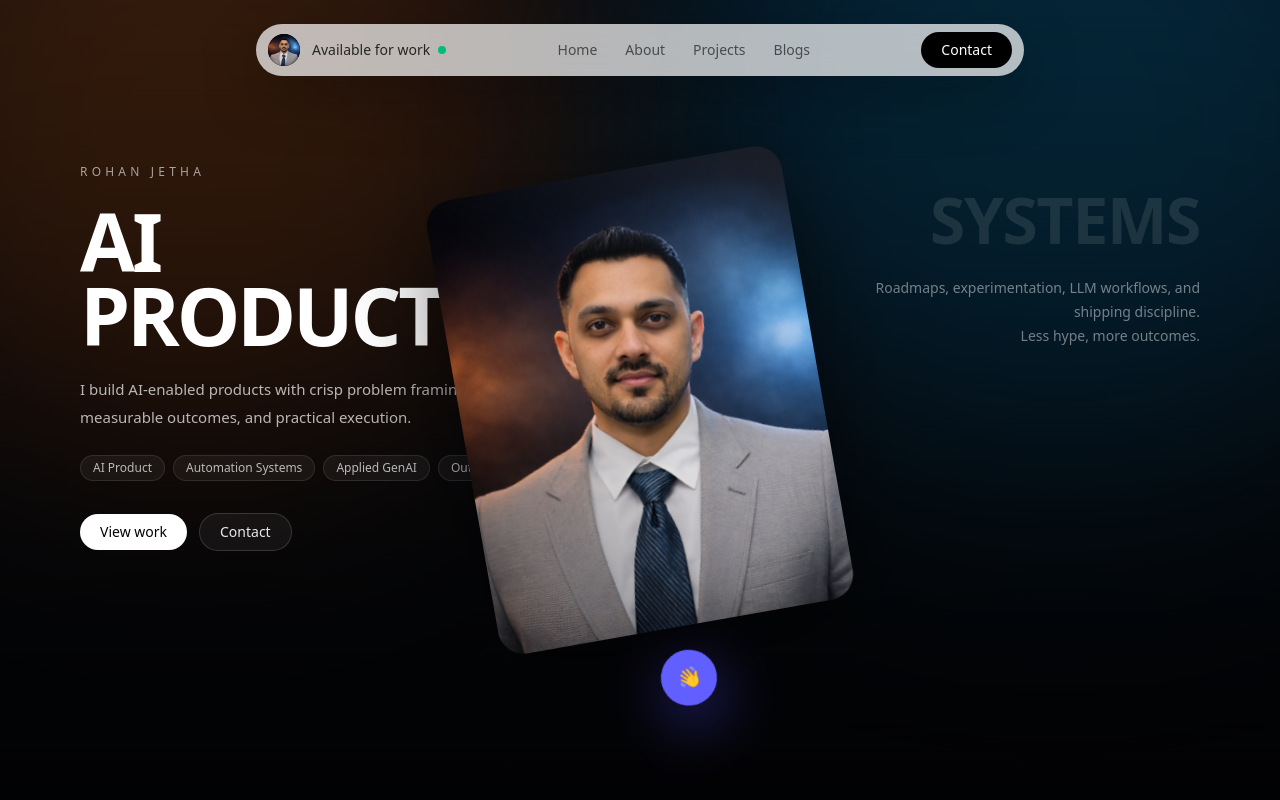
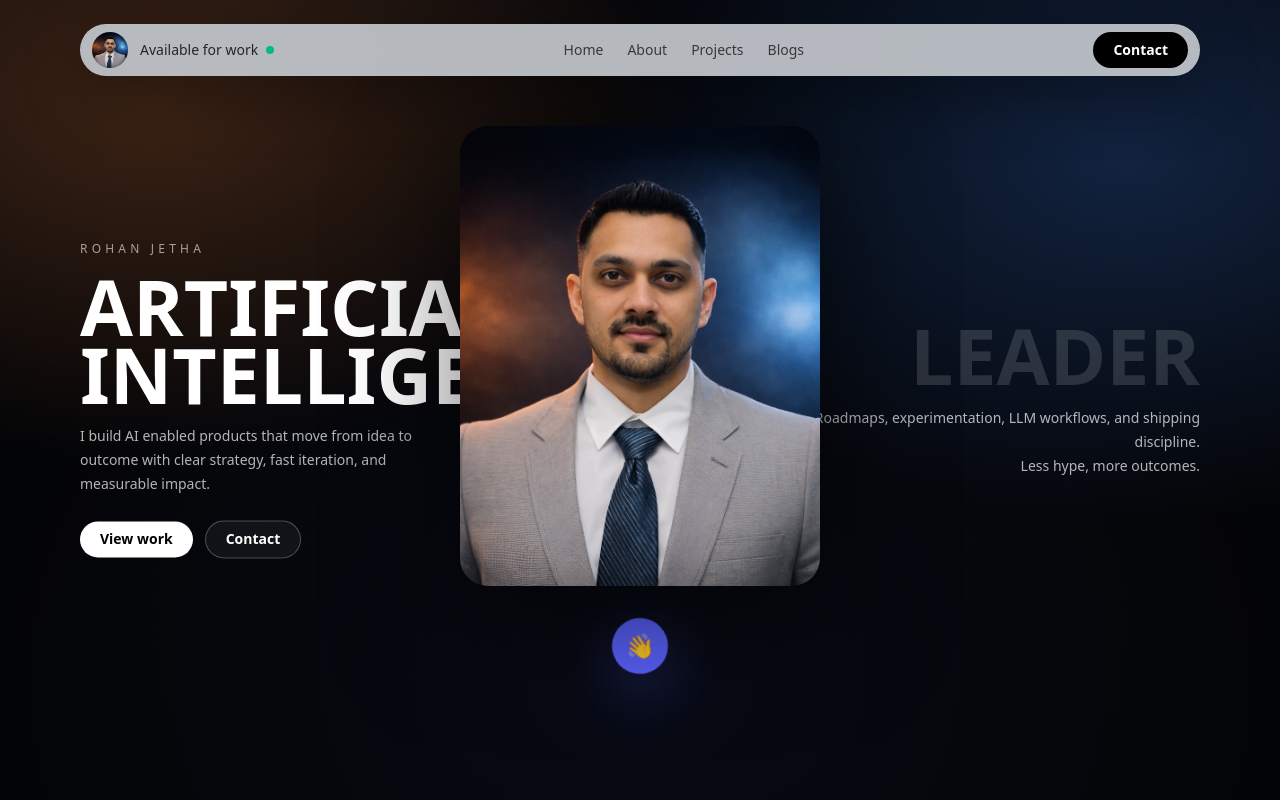
Before and after one commit to Rohan-AI-Enthusiast/portfolio, a Next.js app: page / in a window 1280 px wide. Shown: the top 800 px of the page. Built offline with nearby package versions, Linux system fonts and the light colour scheme.

Commit message:
Update ScrollFrameScene.tsx

```diff
--- a/components/site/ScrollFrameScene.tsx
+++ b/components/site/ScrollFrameScene.tsx
@@ -1,249 +1,341 @@
 "use client";
 
-import { motion, useScroll, useTransform } from "framer-motion";
 import Image from "next/image";
 import Link from "next/link";
+import {
+  motion,
+  useMotionTemplate,
+  useScroll,
+  useTransform,
+} from "framer-motion";
 import { useMemo, useRef } from "react";
 
-const HERO_IMAGE_SRC = "/rohan.png";
+const HERO_IMAGE_SRC = "/rohan.png"; // in /public/rohan.png
 
-function cn(...classes: Array<string | false | undefined | null>) {
-  return classes.filter(Boolean).join(" ");
+function clamp01(n: number) {
+  if (n < 0) return 0;
+  if (n > 1) return 1;
+  return n;
 }
 
 export function ScrollFrameScene() {
-  const sectionRef = useRef<HTMLElement | null>(null);
+  const rootRef = useRef<HTMLDivElement | null>(null);
 
+  // This section controls the whole scroll-linked animation.
+  // Height gives us enough "scroll runway" to move the image from center to right.
   const { scrollYProgress } = useScroll({
-    target: sectionRef,
-    offset: ["start start", "end start"],
+    target: rootRef,
+    offset: ["start start", "end end"],
   });
 
-  // Card motion
-  const cardX = useTransform(scrollYProgress, [0, 0.55, 1], ["0%", "0%", "34%"]);
-  const cardY = useTransform(scrollYProgress, [0, 0.45, 1], ["0px", "120px", "0px"]);
-  const cardRotate = useTransform(scrollYProgress, [0, 0.55, 1], ["-10deg", "-6deg", "8deg"]);
-  const cardScale = useTransform(scrollYProgress, [0, 0.6, 1], [1, 0.98, 0.92]);
+  // HERO fade + blur as you start scrolling
+  const heroOpacity = useTransform(scrollYProgress, [0, 0.12], [1, 0]);
+  const heroBlurPx = useTransform(scrollYProgress, [0, 0.12], [0, 10]);
+  const heroBlur = useMotionTemplate`blur(${heroBlurPx}px)`;
 
-  // Hero fades (no blur to avoid MotionValue.to issues)
-  const heroOpacity = useTransform(scrollYProgress, [0, 0.25, 0.45], [1, 0.9, 0.6]);
+  // Image "card" movement: center (hero) -> right (capabilities)
+  const cardX = useTransform(scrollYProgress, [0.05, 0.35], [0, 260]);
+  const cardY = useTransform(scrollYProgress, [0.05, 0.35], [0, 40]);
+  const cardRotate = useTransform(scrollYProgress, [0.05, 0.35], [0, 10]);
+  const cardScale = useTransform(scrollYProgress, [0.0, 0.18], [1, 0.95]);
 
-  // Left content reveal
-  const leftContentOpacity = useTransform(scrollYProgress, [0.45, 0.62, 1], [0, 1, 1]);
-  const leftContentY = useTransform(scrollYProgress, [0.45, 0.62, 1], [18, 0, 0]);
+  // When we enter the capabilities area, show left content
+  const capsOpacity = useTransform(scrollYProgress, [0.25, 0.38], [0, 1]);
+  const capsY = useTransform(scrollYProgress, [0.25, 0.38], [18, 0]);
 
-  // Background glow opacity
-  const bgGlowOpacity = useTransform(scrollYProgress, [0, 0.6, 1], [1, 0.9, 0.75]);
-
-  const heroBadges = useMemo(
-    () => ["AI Product", "Automation Systems", "Applied GenAI", "Outbound Intelligence"],
+  const navJumpLinks = useMemo(
+    () => [
+      { href: "#home", label: "Home" },
+      { href: "#about", label: "About" },
+      { href: "#projects", label: "Projects" },
+      { href: "#blogs", label: "Blogs" },
+    ],
     [],
   );
 
+  // Background gradient: orange on left, blue on right, dark overall
+  const heroBg = useMemo(() => {
+    return [
+      "radial-gradient(900px 600px at 12% 12%, rgba(255,140,64,0.35) 0%, rgba(0,0,0,0) 60%)",
+      "radial-gradient(900px 600px at 88% 20%, rgba(64,140,255,0.35) 0%, rgba(0,0,0,0) 60%)",
+      "radial-gradient(1100px 900px at 50% 85%, rgba(40,60,120,0.20) 0%, rgba(0,0,0,0) 60%)",
+      "linear-gradient(180deg, #07090F 0%, #06070B 45%, #05060A 100%)",
+    ].join(", ");
+  }, []);
+
+  // Keep overall site dark even if some global CSS is weird
+  const pageBg = "#05060A";
+
+  // Used to keep image always valid for Next/Image
+  const safeSrc = HERO_IMAGE_SRC;
+
   return (
-    <main className="bg-[#070A10] text-white">
+    <div ref={rootRef} className="relative" style={{ background: pageBg }}>
+      {/* Total scroll runway */}
+      <div className="relative h-[240vh]">
+        {/* HERO */}
         <section
-        ref={(node) => {
-          sectionRef.current = node;
-        }}
-        className="relative"
+          id="home"
+          className="sticky top-0 z-0 h-screen overflow-hidden"
+          style={{ backgroundImage: heroBg }}
         >
-        <div className="h-[220vh]">
-          <div className="sticky top-0 h-screen overflow-hidden">
-            {/* Background */}
-            <motion.div className="absolute inset-0" style={{ opacity: bgGlowOpacity }}>
-              <div className="absolute inset-0 bg-[#070A10]" />
-              <div className="pointer-events-none absolute -left-40 top-[-220px] h-[700px] w-[700px] rounded-full bg-orange-500/20 blur-[120px]" />
-              <div className="pointer-events-none absolute -right-40 top-[-260px] h-[760px] w-[760px] rounded-full bg-sky-500/20 blur-[130px]" />
-              <div className="pointer-events-none absolute inset-0 bg-gradient-to-b from-black/10 via-black/40 to-black/80" />
-            </motion.div>
+          {/* subtle dark overlay for contrast */}
+          <div className="absolute inset-0 bg-black/35" />
 
-            {/* NAV */}
-            <div className="relative z-20 mx-auto flex max-w-6xl justify-center px-4 pt-6">
-              <div className="flex w-full max-w-3xl items-center justify-between rounded-full bg-white/70 px-3 py-2 shadow-[0_20px_60px_rgba(0,0,0,0.25)] backdrop-blur-xl">
+          {/* Nav (kept simple, matching your pill look) */}
+          <div className="pointer-events-none absolute left-0 right-0 top-6 z-40">
+            <div className="pointer-events-auto mx-auto flex max-w-6xl items-center justify-center px-4">
+              <div className="flex w-full items-center justify-between rounded-full bg-[#BFC3C9]/95 px-3 py-2 shadow-[0_18px_60px_rgba(0,0,0,0.35)] backdrop-blur">
                 <div className="flex items-center gap-3">
-                  <div className="relative h-8 w-8 overflow-hidden rounded-full bg-black">
-                    <Image src={HERO_IMAGE_SRC} alt="Rohan" fill className="object-cover" priority />
+                  <div className="relative h-9 w-9 overflow-hidden rounded-full">
+                    <Image
+                      src={safeSrc}
+                      alt="Rohan"
+                      fill
+                      className="object-cover"
+                      sizes="36px"
+                      priority
+                    />
                   </div>
-                  <div className="flex items-center gap-2 text-sm text-black/80">
-                    <span className="font-medium">Available for work</span>
-                    <span className="h-2 w-2 rounded-full bg-emerald-500" />
+
+                  <div className="flex items-center gap-2 text-sm font-medium text-black/80">
+                    <span>Available for work</span>
+                    <span className="inline-flex h-2 w-2 rounded-full bg-emerald-500" />
                   </div>
                 </div>
 
-                <nav className="hidden items-center gap-7 text-sm text-black/60 md:flex">
-                  <Link className="hover:text-black" href="#home">
-                    Home
+                <div className="hidden items-center gap-6 text-sm text-black/70 md:flex">
+                  {navJumpLinks.map((item) => (
+                    <Link
+                      key={item.href}
+                      href={item.href}
+                      className="transition hover:text-black"
+                    >
+                      {item.label}
                     </Link>
-                  <Link className="hover:text-black" href="#about">
-                    About
-                  </Link>
-                  <Link className="hover:text-black" href="#projects">
-                    Projects
-                  </Link>
-                  <Link className="hover:text-black" href="#blogs">
-                    Blogs
-                  </Link>
-                </nav>
+                  ))}
+                </div>
 
-                <Link href="#contact" className="rounded-full bg-black px-5 py-2 text-sm font-medium text-white">
+                <div className="flex items-center gap-2">
+                  <Link
+                    href="#contact"
+                    className="rounded-full bg-black px-5 py-2 text-sm font-semibold text-white"
+                  >
                     Contact
                   </Link>
                 </div>
               </div>
-
-            {/* HERO CONTENT */}
-            <div id="home" className="relative z-10 mx-auto max-w-6xl px-4 pt-14">
-              <motion.div style={{ opacity: heroOpacity }}>
-                <div className="grid items-start gap-10 md:grid-cols-2">
-                  <div className="pt-8">
-                    <div className="text-xs tracking-[0.35em] text-white/60">ROHAN JETHA</div>
-
-                    <h1 className="mt-6 text-[52px] font-semibold leading-[0.92] tracking-[-0.04em] md:text-[80px]">
-                      AI
-                      <br />
-                      PRODUCT
-                    </h1>
-
-                    <p className="mt-6 max-w-md text-[15px] leading-7 text-white/70">
-                      I build AI-enabled products with crisp problem framing, measurable outcomes, and practical execution.
-                    </p>
-
-                    <div className="mt-6 flex flex-wrap gap-2">
-                      {heroBadges.map((b) => (
-                        <span
-                          key={b}
-                          className="rounded-full border border-white/10 bg-white/5 px-3 py-1 text-xs text-white/70"
-                        >
-                          {b}
-                        </span>
-                      ))}
+            </div>
           </div>
 
-                    <div className="mt-8 flex items-center gap-3">
-                      <Link href="#projects" className="rounded-full bg-white px-5 py-2 text-sm font-medium text-black">
+          {/* HERO content with same structure as Duncan layout */}
+          <motion.div
+            className="relative z-10 mx-auto flex h-full max-w-6xl items-center px-4"
+            style={{ opacity: heroOpacity, filter: heroBlur }}
+          >
+            <div className="relative w-full">
+              {/* big left text */}
+              <div className="absolute left-0 top-1/2 w-[38%] -translate-y-1/2">
+                <div className="text-xs tracking-[0.35em] text-white/60">
+                  ROHAN JETHA
+                </div>
+                <div className="mt-4 text-[clamp(44px,6vw,84px)] font-extrabold leading-[0.88] text-white">
+                  ARTIFICIAL
+                  <br />
+                  INTELLIGENCE
+                </div>
+                <div className="mt-4 max-w-sm text-sm leading-6 text-white/70">
+                  I build AI enabled products that move from idea to outcome with
+                  clear strategy, fast iteration, and measurable impact.
+                </div>
+
+                <div className="mt-6 flex items-center gap-3">
+                  <Link
+                    href="#projects"
+                    className="rounded-full bg-white px-5 py-2 text-sm font-semibold text-black"
+                  >
                     View work
                   </Link>
                   <Link
                     href="#contact"
-                        className="rounded-full border border-white/15 bg-white/5 px-5 py-2 text-sm font-medium text-white/90"
+                    className="rounded-full border border-white/25 bg-white/5 px-5 py-2 text-sm font-semibold text-white"
                   >
                     Contact
                   </Link>
                 </div>
               </div>
 
-                  <div className="hidden md:block pt-10 text-right">
-                    <div className="text-[64px] font-semibold tracking-[-0.02em] text-white/10">SYSTEMS</div>
-                    <p className="ml-auto mt-2 max-w-sm text-sm leading-6 text-white/45">
-                      Roadmaps, experimentation, LLM workflows, and shipping discipline.
+              {/* big right text */}
+              <div className="absolute right-0 top-1/2 w-[38%] -translate-y-1/2 text-right">
+                <div className="text-[clamp(44px,6vw,84px)] font-extrabold leading-[0.88] text-white/14">
+                  LEADER
+                </div>
+                <div className="mt-4 text-sm leading-6 text-white/70">
+                  Roadmaps, experimentation, LLM workflows, and shipping
+                  discipline.
                   <br />
                   Less hype, more outcomes.
-                    </p>
+                </div>
+              </div>
+
+              {/* centered image, straight, no frame */}
+              <div className="mx-auto flex w-full flex-col items-center justify-center">
+                <motion.div
+                  className="relative z-10"
+                  style={{
+                    x: cardX,
+                    y: cardY,
+                    rotate: cardRotate,
+                    scale: cardScale,
+                  }}
+                >
+                  <div className="relative h-[360px] w-[280px] overflow-hidden rounded-[28px] shadow-[0_40px_120px_rgba(0,0,0,0.55)] md:h-[460px] md:w-[360px]">
+                    <Image
+                      src={safeSrc}
+                      alt="Rohan portrait"
+                      fill
+                      className="object-cover"
+                      sizes="(min-width: 768px) 360px, 280px"
+                      priority
+                    />
+                    <div className="absolute inset-0 ring-1 ring-white/10" />
+                  </div>
+                </motion.div>
+
+                {/* animated hand under image */}
+                <motion.div
+                  className="mt-8 flex h-14 w-14 items-center justify-center rounded-full bg-[#5B63FF] shadow-[0_18px_60px_rgba(91,99,255,0.35)]"
+                  animate={{ rotate: [0, 12, -10, 12, 0] }}
+                  transition={{
+                    duration: 1.4,
+                    repeat: Infinity,
+                    repeatDelay: 1.2,
+                    ease: "easeInOut",
+                  }}
+                  aria-label="Hi"
+                  title="Hi"
+                >
+                  <span className="text-2xl">👋</span>
+                </motion.div>
               </div>
             </div>
           </motion.div>
+        </section>
+
+        {/* CAPABILITIES (dark theme, with left text when image reaches right) */}
+        <section
+          id="about"
+          className="relative z-10"
+          style={{ background: pageBg }}
+        >
+          <div className="mx-auto max-w-6xl px-4 py-24">
+            <div className="grid items-start gap-12 md:grid-cols-2">
+              {/* Left content reveals as you scroll */}
+              <motion.div style={{ opacity: capsOpacity, y: capsY }}>
+                <div className="text-xs tracking-[0.35em] text-white/60">
+                  CAPABILITIES
                 </div>
-
-            {/* TRAVELING CARD + HAND */}
-            <div className="pointer-events-none absolute inset-0 z-10 flex items-center justify-center">
-              <motion.div
-                style={{ x: cardX, y: cardY, rotate: cardRotate, scale: cardScale }}
-                className="pointer-events-auto relative"
-              >
-                <div
-                  className={cn(
-                    "relative h-[360px] w-[280px] md:h-[460px] md:w-[360px]",
-                    "overflow-hidden rounded-[26px]",
-                    "shadow-[0_30px_90px_rgba(0,0,0,0.55)]",
-                    "bg-black/20",
-                  )}
-                >
-                  <Image src={HERO_IMAGE_SRC} alt="Rohan portrait" fill priority className="object-cover" />
-                  <div className="pointer-events-none absolute inset-0 bg-gradient-to-tr from-black/35 via-transparent to-white/10" />
-                </div>
-
-                <motion.button
-                  type="button"
-                  aria-label="Hi"
-                  className="pointer-events-auto absolute left-1/2 top-full mt-6 flex h-14 w-14 -translate-x-1/2 items-center justify-center rounded-full bg-indigo-500 shadow-[0_18px_60px_rgba(79,70,229,0.55)]"
-                  animate={{ rotate: [0, 12, -10, 12, 0] }}
-                  transition={{ duration: 1.4, repeat: Infinity, repeatDelay: 1.2, ease: "easeInOut" }}
-                >
-                  <span className="text-xl">👋</span>
-                </motion.button>
-              </motion.div>
-            </div>
-
-            {/* LEFT CONTENT */}
-            <motion.div
-              className="absolute inset-x-0 bottom-10 z-20 mx-auto max-w-6xl px-4"
-              style={{ opacity: leftContentOpacity, y: leftContentY }}
-            >
-              <div className="grid gap-6 md:grid-cols-[1.3fr_1fr]">
-                <div className="rounded-3xl border border-white/10 bg-white/5 p-6 backdrop-blur">
-                  <div className="text-xs tracking-[0.35em] text-white/60">CAPABILITIES</div>
-                  <h2 className="mt-3 text-3xl font-semibold tracking-[-0.02em]">What I can do for you</h2>
-                  <p className="mt-3 max-w-xl text-sm leading-6 text-white/70">
-                    Dummy copy for now. This block is meant to sit on the left while the portrait travels to the right.
+                <h2 className="mt-4 text-4xl font-bold text-white">
+                  What I can do for you
+                </h2>
+                <p className="mt-4 max-w-xl text-sm leading-6 text-white/70">
+                  Dummy copy for now. This section appears as the image moves to
+                  the right, matching the reference layout and animation
+                  behavior.
                 </p>
 
-                  <div className="mt-6 space-y-4">
+                <div className="mt-10 divide-y divide-white/10 rounded-2xl border border-white/10 bg-white/5">
                   {[
-                      ["Product sense", "Turn vague problems into clear goals, user segments, and measurable outcomes."],
-                      ["AI product strategy", "Pick the right model approach, define success metrics, and ship iteratively."],
-                      ["Roadmaps and execution", "Translate strategy into milestones, experiments, and delivery plans."],
-                      ["Stakeholder alignment", "Write crisp docs, run clean meetings, and drive decisions with evidence."],
-                    ].map(([title, desc]) => (
-                      <div key={title} className="flex items-start justify-between gap-6 border-t border-white/10 pt-4">
+                    {
+                      title: "Product sense",
+                      desc: "Turn vague problems into clear goals, segments, and measurable outcomes.",
+                    },
+                    {
+                      title: "AI product strategy",
+                      desc: "Pick the right model approach, define success metrics, and ship iteratively.",
+                    },
+                    {
+                      title: "Roadmaps and execution",
+                      desc: "Translate strategy into milestones, experiments, and delivery plans.",
+                    },
+                    {
+                      title: "Stakeholder alignment",
+                      desc: "Write crisp docs, run clean meetings, and drive decisions with evidence.",
+                    },
+                  ].map((item) => (
+                    <div
+                      key={item.title}
+                      className="flex items-start gap-4 px-6 py-5"
+                    >
+                      <div className="mt-1 flex h-7 w-7 items-center justify-center rounded-full border border-white/15 bg-white/5 text-xs text-white/80">
+                        ↑
+                      </div>
                       <div>
-                          <div className="font-medium">{title}</div>
-                          <div className="mt-1 text-sm text-white/65">{desc}</div>
+                        <div className="font-semibold text-white">
+                          {item.title}
                         </div>
-                        <div className="flex h-8 w-8 items-center justify-center rounded-full border border-white/15 bg-white/5 text-xs text-white/70">
-                          ↑
+                        <div className="mt-1 text-sm text-white/65">
+                          {item.desc}
+                        </div>
                       </div>
                     </div>
                   ))}
                 </div>
+              </motion.div>
+
+              {/* Right side "note card" */}
+              <motion.div style={{ opacity: capsOpacity, y: capsY }}>
+                <div className="rounded-3xl border border-white/10 bg-white/5 p-6 shadow-[0_30px_90px_rgba(0,0,0,0.35)]">
+                  <div className="text-xs font-semibold tracking-[0.25em] text-white/60">
+                    NOTE
                   </div>
-
-                <div className="rounded-3xl border border-white/10 bg-white/5 p-6 backdrop-blur">
-                  <div className="flex items-center justify-between">
-                    <div className="text-xs font-medium tracking-[0.25em] text-white/60">NOTE</div>
-                    <div className="rounded-full border border-white/10 bg-white/5 px-3 py-1 text-xs text-white/70">
-                      Available for work <span className="ml-2 inline-block h-2 w-2 rounded-full bg-emerald-500" />
-                    </div>
-                  </div>
-
                   <p className="mt-4 text-sm leading-6 text-white/70">
-                    The traveling portrait is controlled by the sticky scroll scene. This card is a placeholder for a future
-                    case study preview, testimonial, or featured project.
+                    The portrait above is the same element you saw in the hero.
+                    It moves from center to the right as you scroll, then this
+                    left content fades in.
                   </p>
-
-                  <div className="mt-6 rounded-2xl border border-white/10 bg-black/20 p-4">
-                    <div className="text-sm font-medium">Next</div>
-                    <div className="mt-1 text-sm text-white/65">
-                      Swap the portrait for a real project card, then keep the same scroll motion.
-                    </div>
-                  </div>
-                </div>
+                  <div className="mt-6 h-px bg-white/10" />
+                  <p className="mt-6 text-sm leading-6 text-white/70">
+                    Next we can swap this placeholder copy with real sections
+                    like Projects, About, and Blog.
+                  </p>
                 </div>
               </motion.div>
             </div>
           </div>
+        </section>
 
-        {/* After sticky */}
-        <div id="projects" className="relative bg-[#070A10]">
+        {/* Placeholder anchors */}
+        <section id="projects" className="relative z-10" style={{ background: pageBg }}>
           <div className="mx-auto max-w-6xl px-4 py-24">
-            <div className="text-xs tracking-[0.35em] text-white/60">NEXT</div>
-            <h3 className="mt-3 text-3xl font-semibold tracking-[-0.02em]">More sections go here</h3>
-            <p className="mt-3 max-w-2xl text-sm leading-6 text-white/70">
-              Once the scroll animation feels right, we can build Projects, About, and Blog sections in the same dark style.
+            <div className="text-xs tracking-[0.35em] text-white/60">PROJECTS</div>
+            <h3 className="mt-4 text-3xl font-bold text-white">Selected work</h3>
+            <p className="mt-4 max-w-2xl text-sm leading-6 text-white/70">
+              Placeholder content. We will build this properly after the hero and scroll animation feel perfect.
             </p>
           </div>
+        </section>
+
+        <section id="blogs" className="relative z-10" style={{ background: pageBg }}>
+          <div className="mx-auto max-w-6xl px-4 py-24">
+            <div className="text-xs tracking-[0.35em] text-white/60">BLOGS</div>
+            <h3 className="mt-4 text-3xl font-bold text-white">Writing</h3>
+            <p className="mt-4 max-w-2xl text-sm leading-6 text-white/70">
+              Placeholder content.
+            </p>
           </div>
         </section>
-    </main>
+
+        <section id="contact" className="relative z-10" style={{ background: pageBg }}>
+          <div className="mx-auto max-w-6xl px-4 py-24">
+            <div className="text-xs tracking-[0.35em] text-white/60">CONTACT</div>
+            <h3 className="mt-4 text-3xl font-bold text-white">Say hello</h3>
+            <p className="mt-4 max-w-2xl text-sm leading-6 text-white/70">
+              Placeholder content.
+            </p>
+          </div>
+        </section>
+      </div>
+    </div>
   );
 }
```
Lines whose indentation alone changed are shown as unchanged.
